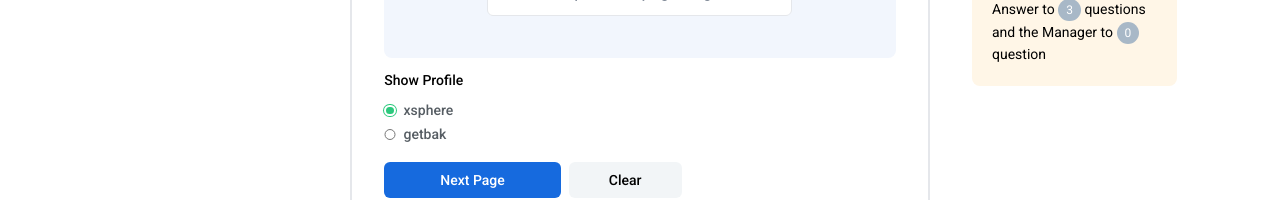
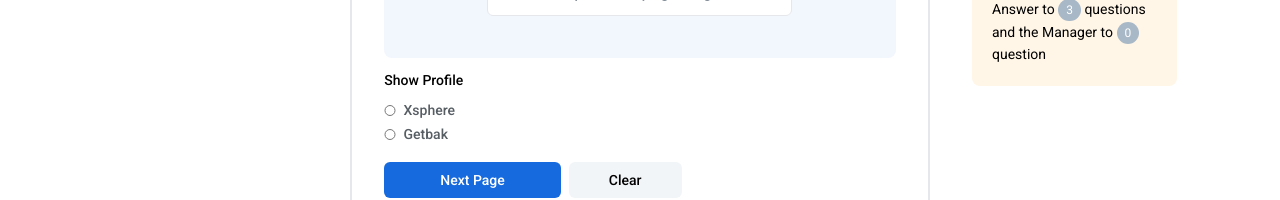
Before and after one commit to KyawZinThant22/xsphere, a React (Create React App) app: page / in a window 1280 px wide. Both pictures are taken after a click on the element "1. Campaign setup". Shown: the part 659-859 px from the top of the page. Built offline with nearby package versions, Linux system fonts and the light colour scheme.

Commit message:
to merge

```diff
--- a/src/components/CampaingInfo/Date.jsx
+++ b/src/components/CampaingInfo/Date.jsx
@@ -2,24 +2,24 @@ import React, { useState } from "react";
 import moment from "moment";
 import { customIcon, inputBoxStyle, inputFocusColor, Label } from "../Csx/Csx";
 
-const Date = (props) => {
-  const [selectedDate, setSelectedDate] = useState();
+const Date = ({ value, title, onChange }) => {
+	const [selectedDate, setSelectedDate] = useState(value);
 	return (
 		<div>
-      <Label title={props.title} />
+			<Label title={title} />
 			<div
-        className={`${inputBoxStyle} ${inputFocusColor} font-semibold relative`}>
-        <span>
-          {selectedDate ? selectedDate : "12 August, 2022 - 01:20 PM"}
-        </span>
+				className={`${inputBoxStyle} ${inputFocusColor} font-semibold relative`}
+			>
+				<span>{selectedDate}</span>
 				{customIcon}
 				<input
 					type="datetime-local"
 					onChange={(e) => {
 						const formatDate = moment(e.target.value).format(
-              "D MMMM YYYY, h:mm:ss a"
+							"D MMMM, YYYY h:mm A"
 						);
 						setSelectedDate(() => formatDate);
+						onChange(selectedDate);
 					}}
 					className={
 						"formDate w-full text-sm font-semibold text-black placeholder:text-black px-3 py-2 border-2 rounded-md mt-1 absolute inset-0 -top-1 opacity-0" +
--- a/src/components/CampaingInfo/Radio.jsx
+++ b/src/components/CampaingInfo/Radio.jsx
@@ -1,19 +1,19 @@
 import React from "react";
-import { RadioComponent } from "../Csx/Csx";
 
-const Radio = () => {
-  return (
-    <div className="mb-4">
-      <h6 className="text-sm font-medium mb-2">Show Profile</h6>
-      <RadioComponent
-        idText={"xsphere"}
-        name={"profile"}
-        value={"xsphere"}
-        isChecked={true}
-      />
-      <RadioComponent idText={"getbak"} name={"profile"} value={"getbak"} />
-    </div>
-  );
+const Radio = ({ checked, value, onChange }) => {
+	return (
+		<div className="flex flex-row items-center">
+			<input
+				type="radio"
+				value={value}
+				checked={checked}
+				className="w-[0.7rem] h-[0.7rem] focus:ring-[#2CC97D] dark:focus:ring-[#2CC97D] border-2 focus:ring-2"
+				onChange={() => onChange(value)}
+			/>
+			<label className="text-sm font-medium text-[#565D63]">{value}</label>
+			<br></br>
+		</div>
+	);
 };
 
 export default Radio;
--- a/src/components/Csx/Csx.jsx
+++ b/src/components/Csx/Csx.jsx
@@ -24,22 +24,3 @@ export const Label = ({ title, Icon }) => {
     </label>
   );
 };
-
-export const RadioComponent = ({ idText, name, value, isChecked }) => {
-  return (
-    <div className="flex flex-row items-center">
-      <input
-        type="radio"
-        id={idText}
-        name={name}
-        value={value}
-        defaultChecked={isChecked}
-        className="w-[0.7rem] h-[0.7rem] focus:ring-[#2CC97D] dark:focus:ring-[#2CC97D] border-2 focus:ring-2"
-      />
-      <label htmlFor={idText} className="text-sm font-medium text-[#565D63]">
-        {value}
-      </label>
-      <br></br>
-    </div>
-  );
-};
--- a/src/pages/CampaignSetupPage.jsx
+++ b/src/pages/CampaignSetupPage.jsx
@@ -12,6 +12,7 @@ const CampaignSetupPage = () => {
 		title: "",
 		loaction: [],
 		image: "",
+		profile: "",
 	});
 
 	const createdCampaing = localStorage.getItem("createdCampaignId");
@@ -113,7 +114,23 @@ const CampaignSetupPage = () => {
 						});
 					}}
 				/>
-				<Radio />
+				<div className="mb-4">
+					<h6 className="text-sm font-medium mb-2">Show Profile</h6>
+					<Radio
+						value={"Xsphere"}
+						checked={form.profile === "Xsphere" ? true : false}
+						onChange={(val) => {
+							setForm({ ...form, profile: val });
+						}}
+					/>
+					<Radio
+						value={"Getbak"}
+						checked={form.profile === "Getbak" ? true : false}
+						onChange={(val) => {
+							setForm({ ...form, profile: val });
+						}}
+					/>
+				</div>
 				<div className="flex flex-row space-x-2 items-stretch">
 					<button
 						className="bg-[#166ADE] text-white text-sm font-medium px-14 py-2 rounded-md"
--- a/src/pages/TimeLinePage.jsx
+++ b/src/pages/TimeLinePage.jsx
@@ -1,4 +1,5 @@
-import React from "react";
+import React, { useState } from "react";
+import moment from "moment/moment";
 import Hero from "../components/Hero";
 import Date from "../components/CampaingInfo/Date";
 import MainTitle from "../components/CampaingInfo/MainTitle";
@@ -6,27 +7,49 @@ import CampaignTitle from "../components/CampaingInfo/CampaignTitle";
 import LocationDnd from "../components/CampaingInfo/LocationDnd";
 import Radio from "../components/CampaingInfo/Radio";
 
-const Buttons = () => {
-  return (
-    <div className="flex flex-row space-x-2 items-stretch">
-      <button className="bg-[#166ADE] text-white text-sm font-medium px-12 py-2 rounded-md">
-        Published
-      </button>
-      <button className=" bg-cancelBtn text-black text-sm font-medium px-8 py-2 rounded-md">
-        Back to
-      </button>
-    </div>
-  );
-};
 const TimeLinePage = () => {
-  const date = (
-    <div className="mb-3 grid grid-cols-2 gap-x-2">
-      {/* startDate */}
-      <Date title="Start Date" defaultDate="12 August, 2022 - 01:20 PM" />
-      {/* endDate */}
-      <Date title="End Date" defaultDate="12 August, 2023 - 11:20 AM" />
-    </div>
-  );
+	const [locationList, setlocationList] = useState([
+		{
+			id: 0,
+			location: "Bago",
+		},
+		{
+			id: 1,
+			location: "Yangon",
+		},
+		{
+			id: 2,
+			location: "Mandalay",
+		},
+		{
+			id: 3,
+			location: "Taunggyi",
+		},
+		{
+			id: 4,
+			location: "Mawlamyine",
+		},
+		{
+			id: 5,
+			location: "United State",
+		},
+		{
+			id: 6,
+			location: "Australia",
+		},
+		{
+			id: 7,
+			location: "Japan",
+		},
+	]);
+
+	const [form, setForm] = useState({
+		profile: "",
+		startDate: moment().format("D MMMM, YYYY h:mm A"),
+		endDate: moment().format("D MMMM, YYYY h:mm A"),
+		title: "",
+	});
+
 	return (
 		<div className="w-full h-screen scrollbar-hide">
 			<div className="w-full mt-8">
@@ -39,11 +62,59 @@ const TimeLinePage = () => {
 			</div>
 			<div className="border-2 w-11/12 mx-auto rounded-lg p-8">
 				<MainTitle />
-        <CampaignTitle />
-        <LocationDnd />
-        {date}
-        <Radio />
-        <Buttons />
+				<CampaignTitle
+					value={form.title}
+					onChange={(e) => {
+						setForm({
+							...form,
+							title: e.target.value,
+						});
+					}}
+				/>
+				<LocationDnd item={locationList} />
+				<div className="mb-3 grid grid-cols-2 gap-x-2">
+					{/* startDate */}
+					<Date
+						title="Start Date"
+						value={form.startDate}
+						onChange={(val) => {
+							setForm({ ...form, startDate: val });
+						}}
+					/>
+					{/* endDate */}
+					<Date
+						title="End Date"
+						value={form.endDate}
+						onChange={(val) => {
+							setForm({ ...form, endDate: val });
+						}}
+					/>
+				</div>
+				<div className="mb-4">
+					<h6 className="text-sm font-medium mb-2">Show Profile</h6>
+					<Radio
+						value={"Xsphere"}
+						checked={form.profile === "Xsphere" ? true : false}
+						onChange={(val) => {
+							setForm({ ...form, profile: val });
+						}}
+					/>
+					<Radio
+						value={"Getbak"}
+						checked={form.profile === "Getbak" ? true : false}
+						onChange={(val) => {
+							setForm({ ...form, profile: val });
+						}}
+					/>
+				</div>
+				<div className="flex flex-row space-x-2 items-stretch">
+					<button className="bg-[#166ADE] text-white text-sm font-medium px-12 py-2 rounded-md">
+						Published
+					</button>
+					<button className=" bg-cancelBtn text-black text-sm font-medium px-8 py-2 rounded-md">
+						Back to
+					</button>
+				</div>
 			</div>
 		</div>
 	);
```
Lines whose indentation alone changed are shown as unchanged.
